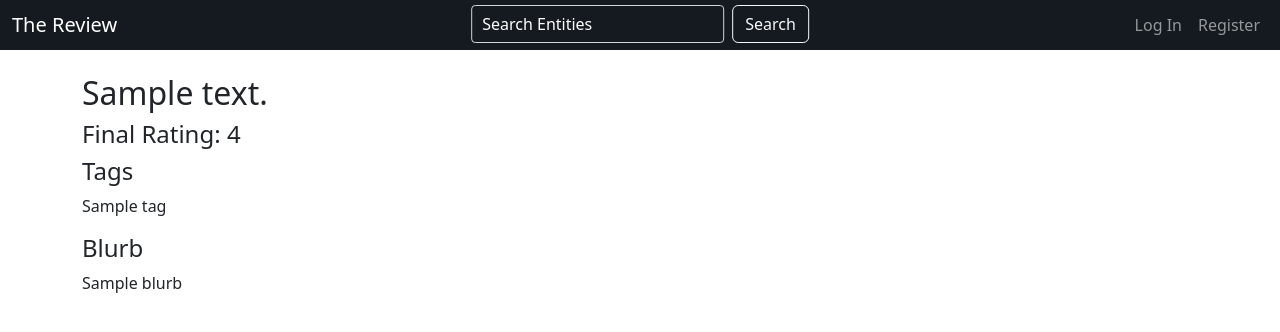
After one commit to rohansachdeva1/TheReview, a Django app: template thereview/reviews/templates/reviews/review_detail.html in a window 1280 px wide. The commit adds this page. Shown: the top 332 px of the page. Run offline with Django 4.2, Linux system fonts and the light colour scheme; the template is opened without the code that fills it: most values are stand-ins (such as "Sample title", 1, 10 or a date in 2020).

Commit message:
added review detail page and made review tiles in profile clickable. Added username to url when accessing profile page

```diff
--- a/thereview/content/templates/content/search_results.html
+++ b/thereview/content/templates/content/search_results.html
@@ -8,6 +8,8 @@
 </head>
 <body>
     <h2>Search Results</h2>
+
+    <!-- Display Search Results -->
     {% if results %}
         <ul>
             {% for result in results %}
--- a/thereview/content/templates/content/search_tile_results.html
+++ b/thereview/content/templates/content/search_tile_results.html
@@ -8,6 +8,8 @@
 </head>
 <body>
     <h2>Search Results</h2>
+
+    <!-- Display Search Results as Entity Tiles -->
     {% if results %}
     <div class="row">
         {% for entity in results %}
--- a/thereview/content/urls.py
+++ b/thereview/content/urls.py
@@ -3,5 +3,5 @@ from . import views
 
 # ...search/_____
 urlpatterns = [
-    re_path(r'^entity', views.search_entities, name="search_entities"),
+    re_path(r'^', views.search_entities, name="search_entities"),
 ]
--- a/thereview/content/views.py
+++ b/thereview/content/views.py
@@ -10,6 +10,7 @@ def search_entities(request):
     if request.method == "POST":
         request.session['search_page_url'] = request.get_full_path()
         user_input = request.POST['searched']
+
         results = Entity.objects.filter(title__icontains=user_input)[:12]
 
         # use api if not enough objects in database (10)
@@ -39,3 +40,5 @@ def search_entities(request):
         # return original list from database if results more than 10
         else:
             return render(request, 'content/search_tile_results.html', {'results': results})
+    else:
+        return redirect('homepage')
--- /dev/null
+++ b/thereview/reviews/templates/reviews/review_detail.html
@@ -0,0 +1,23 @@
+{% extends 'base.html' %}
+
+{% block content %}
+<h2>{{ review }}</h2>
+
+<!-- Display the final rating -->
+<h4>Final Rating: {{ review.final_rating }}</h4>
+
+<!-- Loop through tags -->
+<h4>Tags</h4>
+{% for tag in review.tags.all %}
+    <p>{{ tag.name }}</p>
+{% endfor %}
+
+<!-- Display the blurb -->
+<h4>Blurb</h4>
+<p>{{ review.blurb }}</p>
+
+{% if review.user == request.user %}
+    <a href="{% url 'delete_review' review.id %}" class="card-link card-link-left">Delete Review</a>
+{% endif %}
+
+{% endblock %}
--- a/thereview/reviews/templates/reviews/review_tile.html
+++ b/thereview/reviews/templates/reviews/review_tile.html
@@ -1,9 +1,10 @@
 {% load static %}
     <link rel="stylesheet" type="text/css" href="{% static 'review_tile.css' %}">
 
+<a href="{% url 'view_review' review.id %}" style="text-decoration: none;">
     <div class="card h-90">
         <div class="card-body">
-    <h5 class="card-title">{{ review.entity.title|slice:":24" }}{% if review.entity.title|length > 24 %}...{% endif %}</h5>
+        <h5 class="card-title">{{ review.final_score }} {{ review.entity.title|slice:":22" }}{% if review.entity.title|length > 22 %}...{% endif %}</h5>
         <h6 class="card-subtitle mb-2 text-body-secondary">
             By @{{ review.user }}
             {% if review.private %}
@@ -14,3 +15,4 @@
         <h6 class="card-subtitle mb-2 text-body-secondary bottom-left">at {{ review.created_at }}</h6>
         </div>
     </div>
+</a>
--- a/thereview/reviews/urls.py
+++ b/thereview/reviews/urls.py
@@ -4,4 +4,6 @@ from . import views
 
 urlpatterns = [
     path('write_review/<int:entity_id>/', views.write_review, name="write_review"),
+    path('view_review/<int:review_id>/', views.view_review, name="view_review"),
+    path('delete_review/<int:review_id>/', views.delete_review, name="delete_review"),
 ]
--- a/thereview/thereview/templates/nav_bar.html
+++ b/thereview/thereview/templates/nav_bar.html
@@ -19,7 +19,7 @@
             {% if user.is_authenticated %}
             <div>
                 <li class="nav-item">
-                    <a class="nav-link" href="{% url 'view_profile' %}">Profile</a>
+                    <a class="nav-link" href="{% url 'view_profile' user.username %}">Profile</a>
                 </li>
             </div>
             <div>
--- a/thereview/users/urls.py
+++ b/thereview/users/urls.py
@@ -7,6 +7,7 @@ urlpatterns = [
     re_path(r'^register/$', views.register, name="register"),
     re_path(r'^login/$', views.log_in, name="login"),
     re_path(r'^logout/$', views.log_out, name="logout"),
-    re_path(r'^profile/$', views.view_profile, name="view_profile"),
+    #re_path(r'^profile/<str:username>/$', views.view_profile, name="view_profile"),
+    path('profile/<str:username>/', views.view_profile, name="view_profile"),
     # create account
 ]
--- a/thereview/users/views.py
+++ b/thereview/users/views.py
@@ -56,7 +56,7 @@ def log_out(request):
         logout(request) # log current user out from request object
         return redirect('homepage') # redirect to homepage
 
-def view_profile(request):
+def view_profile(request, username):
 
     # get user from request object and send review data to template
     user = get_object_or_404(User, id=request.user.id)
```
Also changed, not shown: thereview/reviews/views.py (+24 -7 lines), thereview/users/models.py (+10 -2 lines), thereview/db.sqlite3, thereview/users/migrations/0010_rename_score_usertag_value_userentity.py (added). Lines whose indentation alone changed are shown as unchanged.
